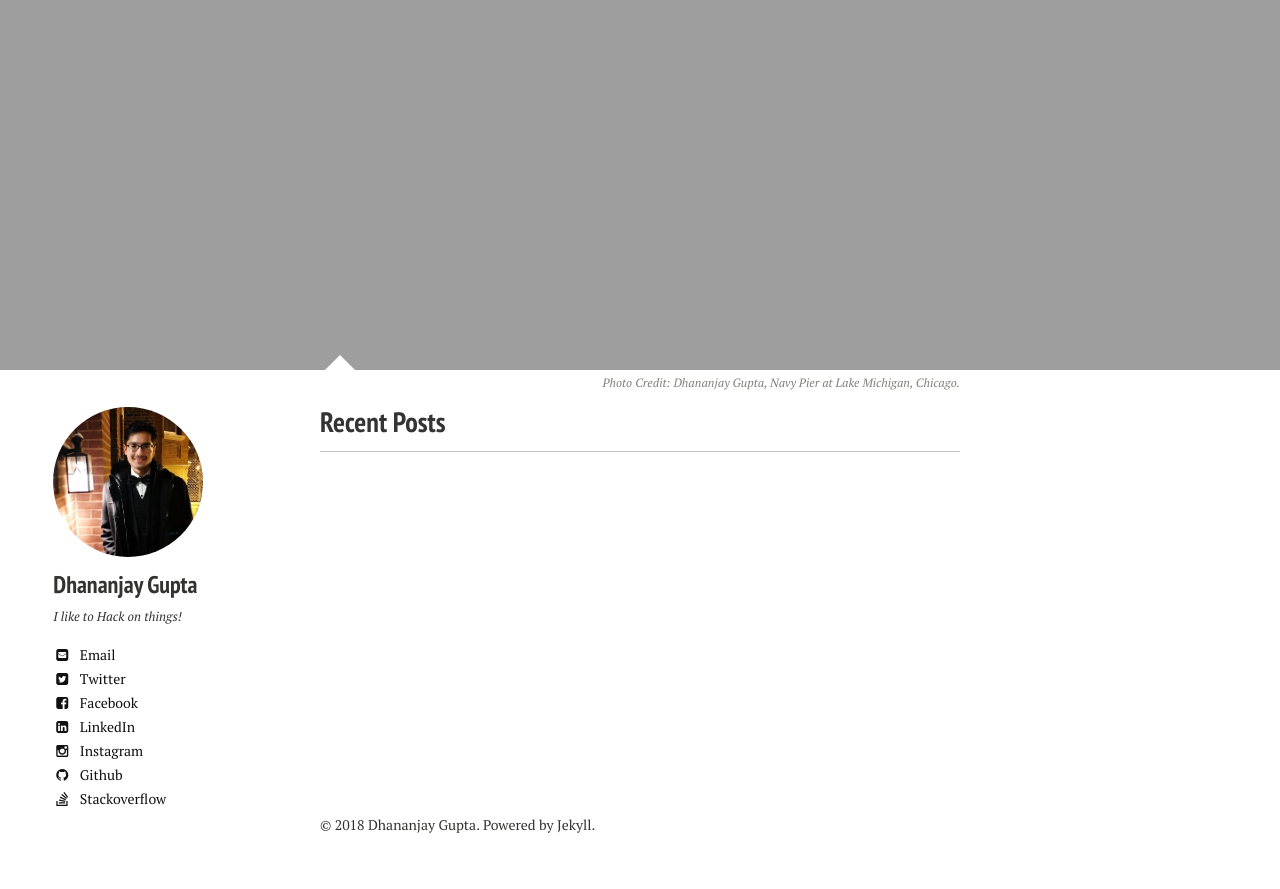
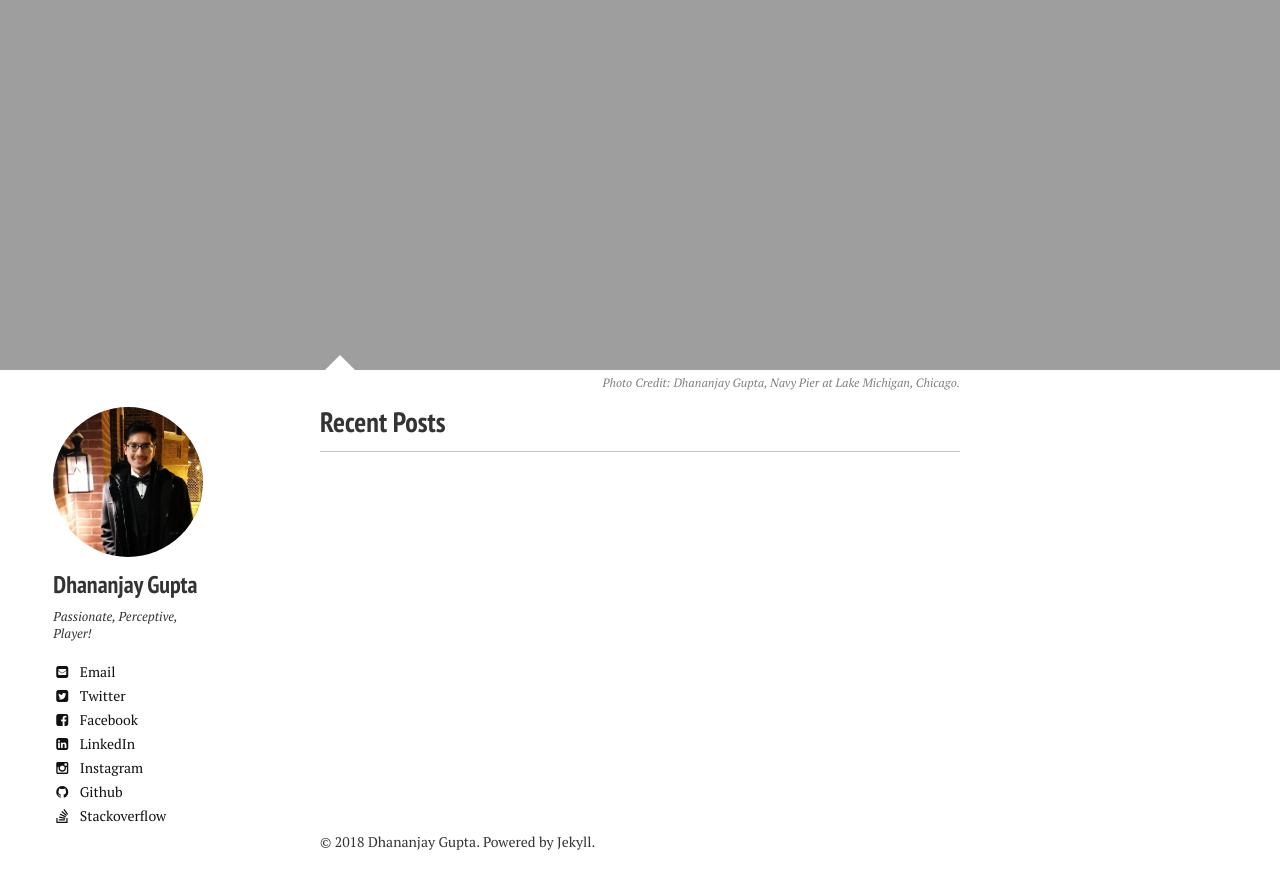
Before and after one commit to DhananjayGupta300/DhananjayGupta300.github.io, a Jekyll site: the page built from index.md, in a window 1280 px wide and 900 px high, scrolled down 674 px. Shown: the top 889 px of the window. Built offline with Jekyll 4.4.1, drawn with Linux system fonts in a browser that asks for light colours; nearby versions of some CDN libraries.

Commit message:
Update _config.yml

```diff
--- a/_config.yml
+++ b/_config.yml
@@ -42,7 +42,7 @@ titlecase: true
 owner:
   name: Dhananjay Gupta
   avatar: bio-photo-DJ.jpg
-  bio: "I like to Hack on things!"
+  bio: "Passionate, Perceptive, Player!"
   email: dgupta25@uic.edu
   linkedin: dhananjaygupta30
   github: DhananjayGupta300
```
